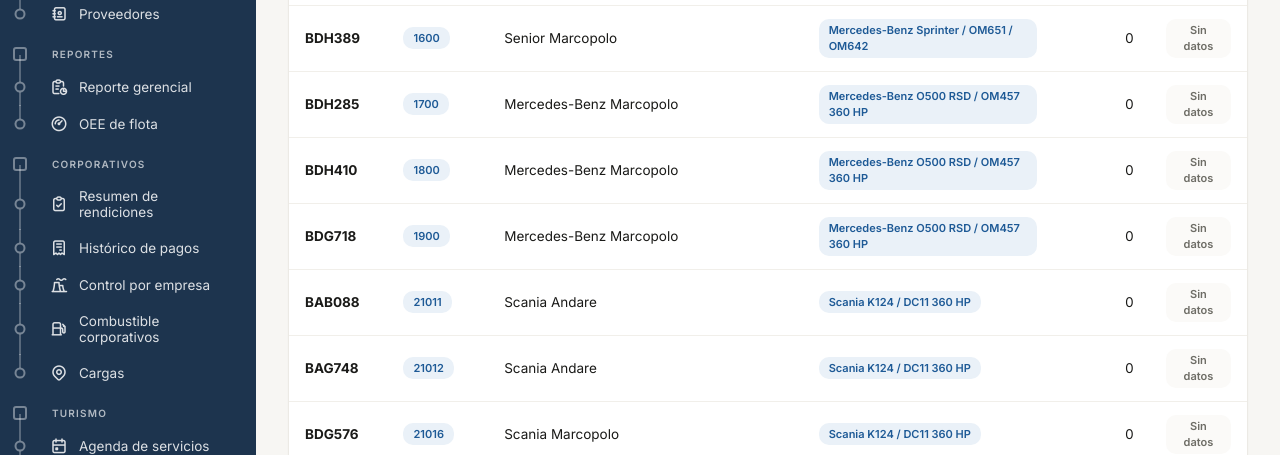
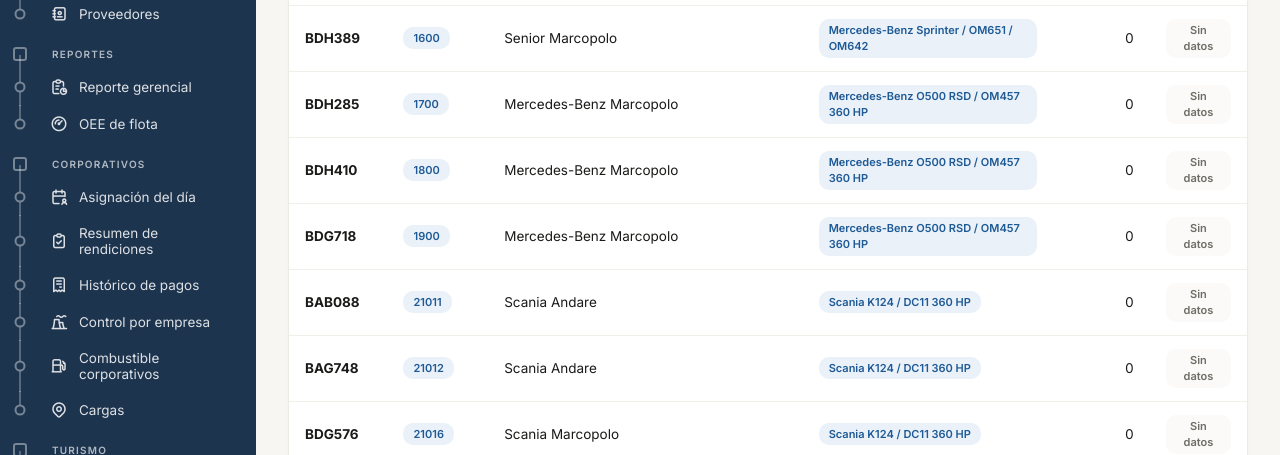
Before and after one commit to marcosmeternicht10-cell/flota-santaniana, a Flask app: page / in a window 1280 px wide. Shown: the part 1148-1603 px from the top of the page. Run offline with Flask 3, Linux system fonts and the light colour scheme; a user stored in the database is signed in; data comes from the database, SQL or seed files in the repository; data that the repository does not hold is empty; some libraries are stand-ins or nearby versions.

Commit message:
Add files via upload

```diff
--- a/templates/index.html
+++ b/templates/index.html
@@ -119,6 +119,9 @@
         </button>
 
         <div class="nav-section">Corporativos</div>
+        <button class="nav-item" data-sec="corp_asignacion">
+          <i class="ti ti-calendar-user"></i> Asignación del día
+        </button>
         <button class="nav-item" data-sec="corp_resumen">
           <i class="ti ti-clipboard-check"></i> Resumen de rendiciones
         </button>
```
